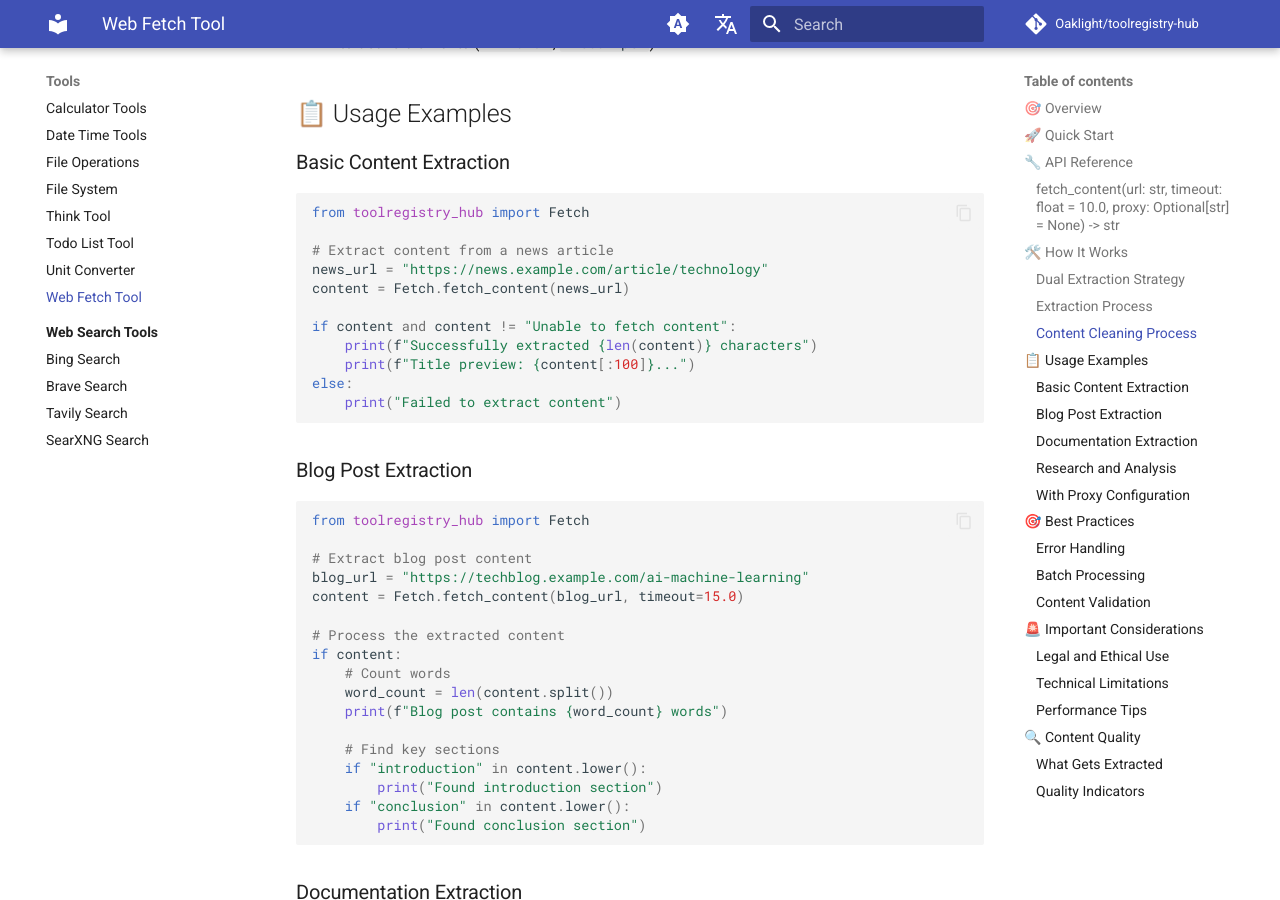
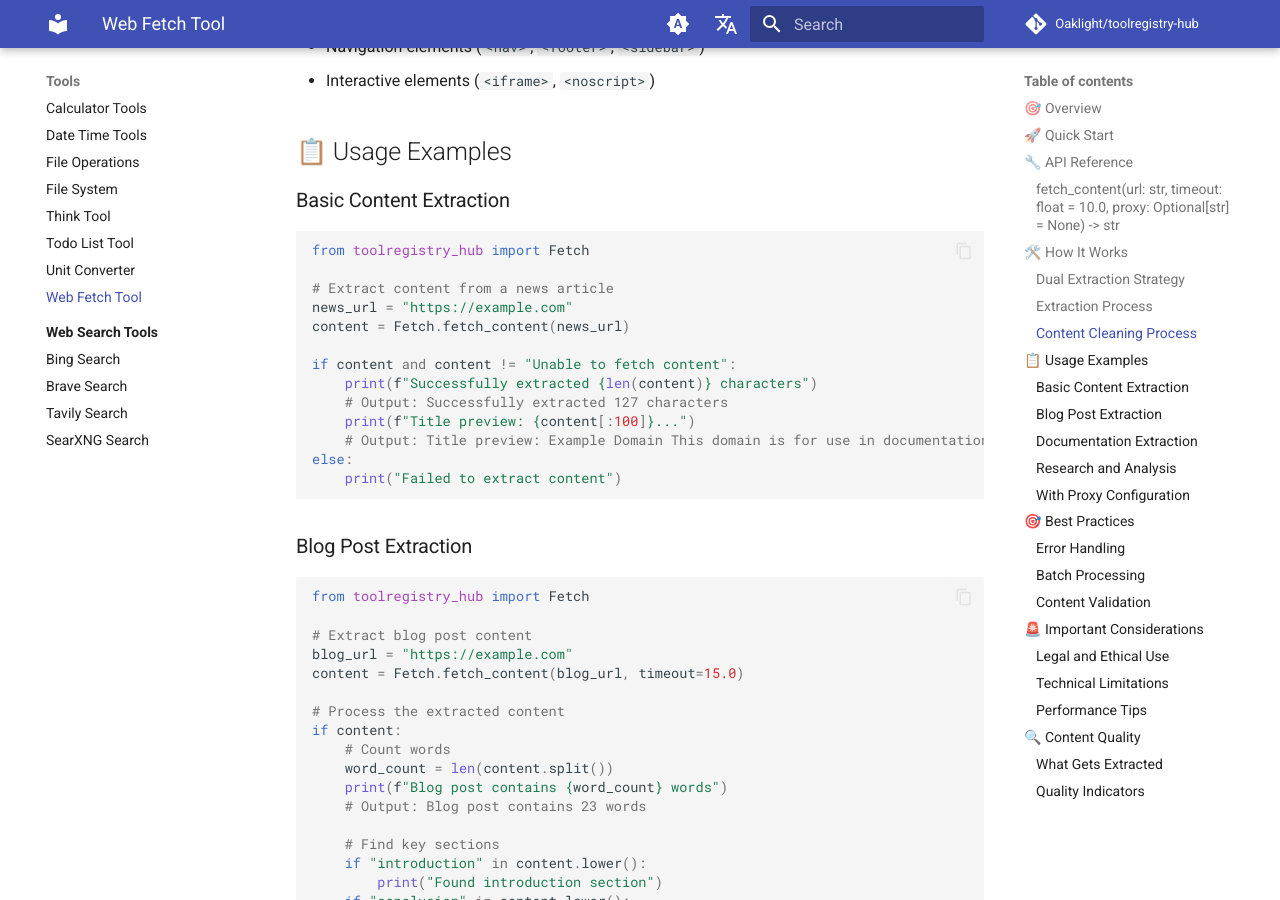
Before and after one commit to Oaklight/toolregistry-hub, an MkDocs documentation site: the page built from docs/tools/web_fetch_tool.md, in a window 1280 px wide and 900 px high, scrolled down 2265 px. Built offline with MkDocs 1.6.1 and Material for MkDocs 9.7.7, drawn with Linux system fonts in a browser that asks for light colours; comment, search, counter and statistics services are not loaded; some of the changed text lies outside the part shown.

Commit message:
📝 docs(web_fetch_tool): update examples with actual output comments
- add expected output comments for better documentation clarity
- update example URLs to use consistent domain
- include character count and content preview outputs
- add word count example output for blog post scenario

````diff
--- a/docs/tools/web_fetch_tool.md
+++ b/docs/tools/web_fetch_tool.md
@@ -30,7 +30,9 @@ from toolregistry_hub import Fetch
 url = "https://example.com"
 content = Fetch.fetch_content(url)
 print(f"Content length: {len(content)} characters")
+# Output: Content length: 127 characters
 print(f"Content preview: {content[:200]}...")
+# Output: Content preview: Example Domain This domain is for use in documentation examples without needing permission. Avoid us...
 
 # With timeout and proxy
 content = Fetch.fetch_content(
@@ -101,12 +103,14 @@ The tool automatically removes:
 from toolregistry_hub import Fetch
 
 # Extract content from a news article
-news_url = "https://news.example.com/article/technology"
+news_url = "https://example.com"
 content = Fetch.fetch_content(news_url)
 
 if content and content != "Unable to fetch content":
     print(f"Successfully extracted {len(content)} characters")
+    # Output: Successfully extracted 127 characters
     print(f"Title preview: {content[:100]}...")
+    # Output: Title preview: Example Domain This domain is for use in documentation examples without needing permission. Avoid us...
 else:
     print("Failed to extract content")
 ```
@@ -117,7 +121,7 @@ else:
 from toolregistry_hub import Fetch
 
 # Extract blog post content
-blog_url = "https://techblog.example.com/ai-machine-learning"
+blog_url = "https://example.com"
 content = Fetch.fetch_content(blog_url, timeout=15.0)
 
 # Process the extracted content
@@ -125,6 +129,7 @@ if content:
     # Count words
     word_count = len(content.split())
     print(f"Blog post contains {word_count} words")
+    # Output: Blog post contains 23 words
 
     # Find key sections
     if "introduction" in content.lower():
````
